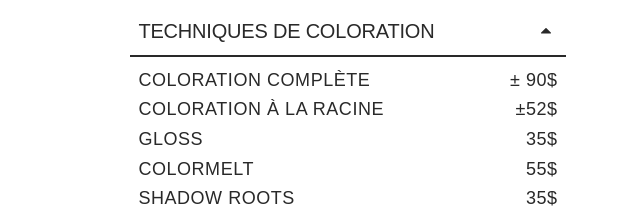
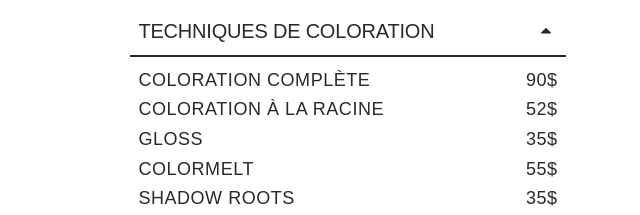
Before and after one commit to claudiablg/gubany2, a website: page public/services.html in a window 1280 px wide. Both pictures are taken after a click on the element "TECHNIQUES DE COLORATION". Shown: the part 368-583 px from the top of the page, 640-1280 px from the left. Drawn offline with nearby package versions, Linux system fonts and the light colour scheme; a web font is replaced by a local one.

Commit message:
remove symbole in price list

```diff
--- a/public/services.html
+++ b/public/services.html
@@ -80,8 +80,8 @@
                                 <h3>Techniques de coloration</h3><img class="icon-caret-down active" src="/images/icon-caret-down.svg"></img><img class="icon-caret-up" src="/images/icon-caret-up.svg"></img>
                             </div>
                             <ul class="dropdown-body">
-                                <div class="row"><li class="link-list-item">COLORATION COMPLÈTE</li><li class="link-list-item-price">± 90$</li></div>
-                                <div class="row"><li class="link-list-item">COLORATION À LA RACINE</li><li class="link-list-item-price">±52$</li></div>
+                                <div class="row"><li class="link-list-item">COLORATION COMPLÈTE</li><li class="link-list-item-price">90$</li></div>
+                                <div class="row"><li class="link-list-item">COLORATION À LA RACINE</li><li class="link-list-item-price">52$</li></div>
                                 <div class="row"><li class="link-list-item">GLOSS</li><li class="link-list-item-price">35$</li></div>
                                 <div class="row"><li class="link-list-item">COLORMELT</li><li class="link-list-item-price">55$</li></div>
                                 <div class="row"><li class="link-list-item">SHADOW ROOTS</li><li class="link-list-item-price">35$</li></div>
```
